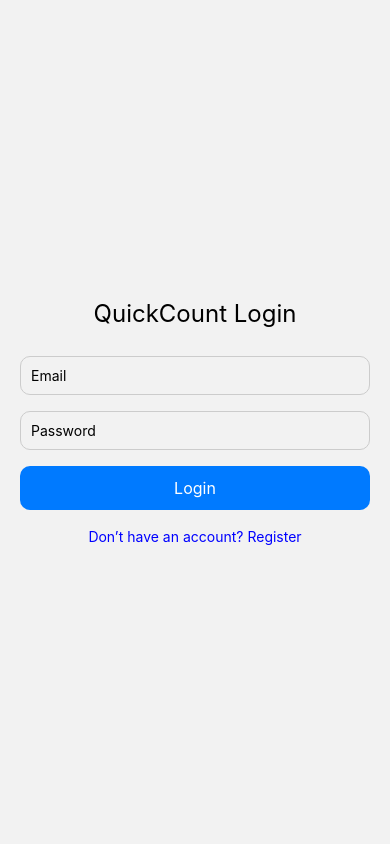
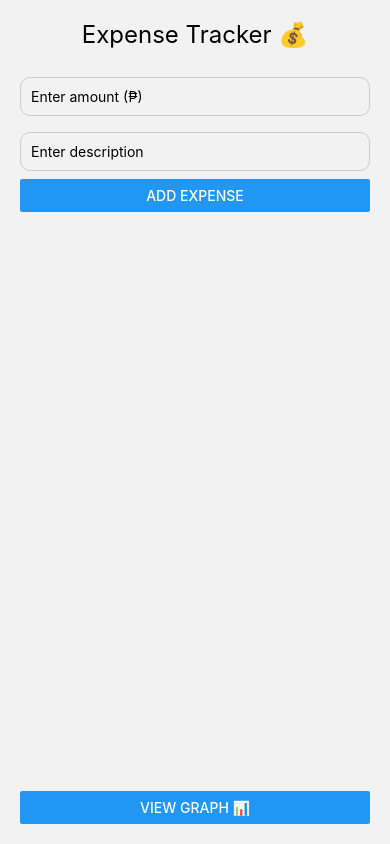
Before and after one commit to juliuscajes/QuickCount, a React Native app: screen /Expense in a window 390 px wide. Built offline with nearby package versions, Linux system fonts and the light colour scheme.

Commit message:
Building the ExpensesScreen and GraphScreen

```diff
--- a/src/navigation/AppNavigator.js
+++ b/src/navigation/AppNavigator.js
@@ -4,6 +4,8 @@ import { createStackNavigator } from "@react-navigation/stack";
 import LoginScreen from "../screens/LoginScreen";
 import RegisterScreen from "../screens/RegisterScreen";
 import HomeScreen from "../screens/HomeScreen";
+import ExpenseScreen from "../screens/ExpenseScreen";
+import GraphScreen from "../screens/GraphScreen";
 
 const Stack = createStackNavigator();
 
@@ -14,6 +16,8 @@ export default function AppNavigator() {
         <Stack.Screen name="Login" component={LoginScreen} />
         <Stack.Screen name="Register" component={RegisterScreen} />
         <Stack.Screen name="Home" component={HomeScreen} />
+        <Stack.Screen name="Expense" component={ExpenseScreen} />
+        <Stack.Screen name="Graph" component={GraphScreen} />
       </Stack.Navigator>
     </NavigationContainer>
   );
--- a/src/screens/ExpenseScreen.js
+++ b/src/screens/ExpenseScreen.js
@@ -0,0 +1,90 @@
+import React, { useState } from "react";
+import {
+  View,
+  Text,
+  TextInput,
+  Button,
+  FlatList,
+  StyleSheet,
+} from "react-native";
+
+export default function ExpenseScreen({ navigation }) {
+  const [amount, setAmount] = useState("");
+  const [description, setDescription] = useState("");
+  const [expenses, setExpenses] = useState([]);
+
+  const addExpense = () => {
+    if (!amount || !description) return alert("Please fill all fields!");
+    const newExpense = {
+      id: Date.now().toString(),
+      amount: parseFloat(amount),
+      description,
+    };
+    setExpenses([...expenses, newExpense]);
+    setAmount("");
+    setDescription("");
+  };
+
+  const deleteExpense = (id) => {
+    setExpenses(expenses.filter((item) => item.id !== id));
+  };
+
+  return (
+    <View style={styles.container}>
+      <Text style={styles.title}>Expense Tracker 💰</Text>
+
+      <TextInput
+        style={styles.input}
+        placeholder="Enter amount (₱)"
+        keyboardType="numeric"
+        value={amount}
+        onChangeText={setAmount}
+      />
+      <TextInput
+        style={styles.input}
+        placeholder="Enter description"
+        value={description}
+        onChangeText={setDescription}
+      />
+
+      <Button title="Add Expense" onPress={addExpense} />
+
+      <FlatList
+        data={expenses}
+        keyExtractor={(item) => item.id}
+        renderItem={({ item }) => (
+          <View style={styles.expenseItem}>
+            <Text>
+              ₱{item.amount} - {item.description}
+            </Text>
+            <Button title="Delete" onPress={() => deleteExpense(item.id)} />
+          </View>
+        )}
+      />
+
+      <Button
+        title="View Graph 📊"
+        onPress={() => navigation.navigate("Graph")}
+      />
+    </View>
+  );
+}
+
+const styles = StyleSheet.create({
+  container: { flex: 1, padding: 20 },
+  title: { fontSize: 24, textAlign: "center", marginBottom: 20 },
+  input: {
+    borderWidth: 1,
+    borderColor: "#ccc",
+    borderRadius: 10,
+    padding: 10,
+    marginVertical: 8,
+  },
+  expenseItem: {
+    flexDirection: "row",
+    justifyContent: "space-between",
+    borderBottomWidth: 1,
+    borderColor: "#ddd",
+    paddingVertical: 8,
+  },
+});
--- /dev/null
+++ b/src/screens/GraphScreen.js
@@ -0,0 +1,53 @@
+import React from "react";
+import { View, Text, StyleSheet, Dimensions, ScrollView } from "react-native";
+import { BarChart } from "react-native-chart-kit";
+
+export default function GraphScreen({ navigation }) {
+  const screenWidth = Dimensions.get("window").width;
+
+  // Dummy data for now — later this will come from Firestore
+  const data = {
+    labels: ["Mon", "Tue", "Wed", "Thu", "Fri", "Sat", "Sun"],
+    datasets: [
+      {
+        data: [200, 450, 300, 600, 250, 500, 400],
+      },
+    ],
+  };
+
+  const chartConfig = {
+    backgroundGradientFrom: "#fff",
+    backgroundGradientTo: "#fff",
+    color: (opacity = 1) => `rgba(0, 122, 255, ${opacity})`,
+    labelColor: (opacity = 1) => `rgba(0, 0, 0, ${opacity})`,
+    strokeWidth: 2,
+    barPercentage: 0.7,
+    useShadowColorFromDataset: false,
+  };
+
+  return (
+    <ScrollView style={styles.container}>
+      <Text style={styles.title}>Weekly Spending Graph 📈</Text>
+
+      <BarChart
+        data={data}
+        width={screenWidth - 20}
+        height={250}
+        yAxisLabel="₱"
+        chartConfig={chartConfig}
+        style={styles.chart}
+      />
+
+      <Text style={styles.note}>
+        This is sample data. Real data will appear once Firebase is connected.
+      </Text>
+    </ScrollView>
+  );
+}
+
+const styles = StyleSheet.create({
+  container: { flex: 1, padding: 10 },
+  title: { fontSize: 24, textAlign: "center", marginVertical: 10 },
+  chart: { marginVertical: 8, borderRadius: 16 },
+  note: { textAlign: "center", color: "gray", marginTop: 10 },
+});
--- a/src/screens/HomeScreen.js
+++ b/src/screens/HomeScreen.js
@@ -6,8 +6,12 @@ export default function HomeScreen({ navigation }) {
     <View style={styles.container}>
       <Text style={styles.title}>Welcome to QuickCount 🎉</Text>
       <Button
-        title="Go to Expenses"
+        title="Go to Expense Tracker 💰"
         onPress={() => navigation.navigate("Expense")}
+      />
+      <Button
+        title="View Graph 📊"
+        onPress={() => navigation.navigate("Graph")}
       />
     </View>
   );
--- a/src/screens/LoginScreen.js
+++ b/src/screens/LoginScreen.js
@@ -18,7 +18,7 @@ export default function LoginScreen({ navigation }) {
         onChangeText={setPassword}
         secureTextEntry
       />
-      <ButtonPrimary title="Login" onPress={() => alert("Login clicked")} />
+      <ButtonPrimary title="Login" onPress={() => navigation.replace("Home")} />
 
       <Text style={styles.link} onPress={() => navigation.navigate("Register")}>
         Don’t have an account? Register
```
